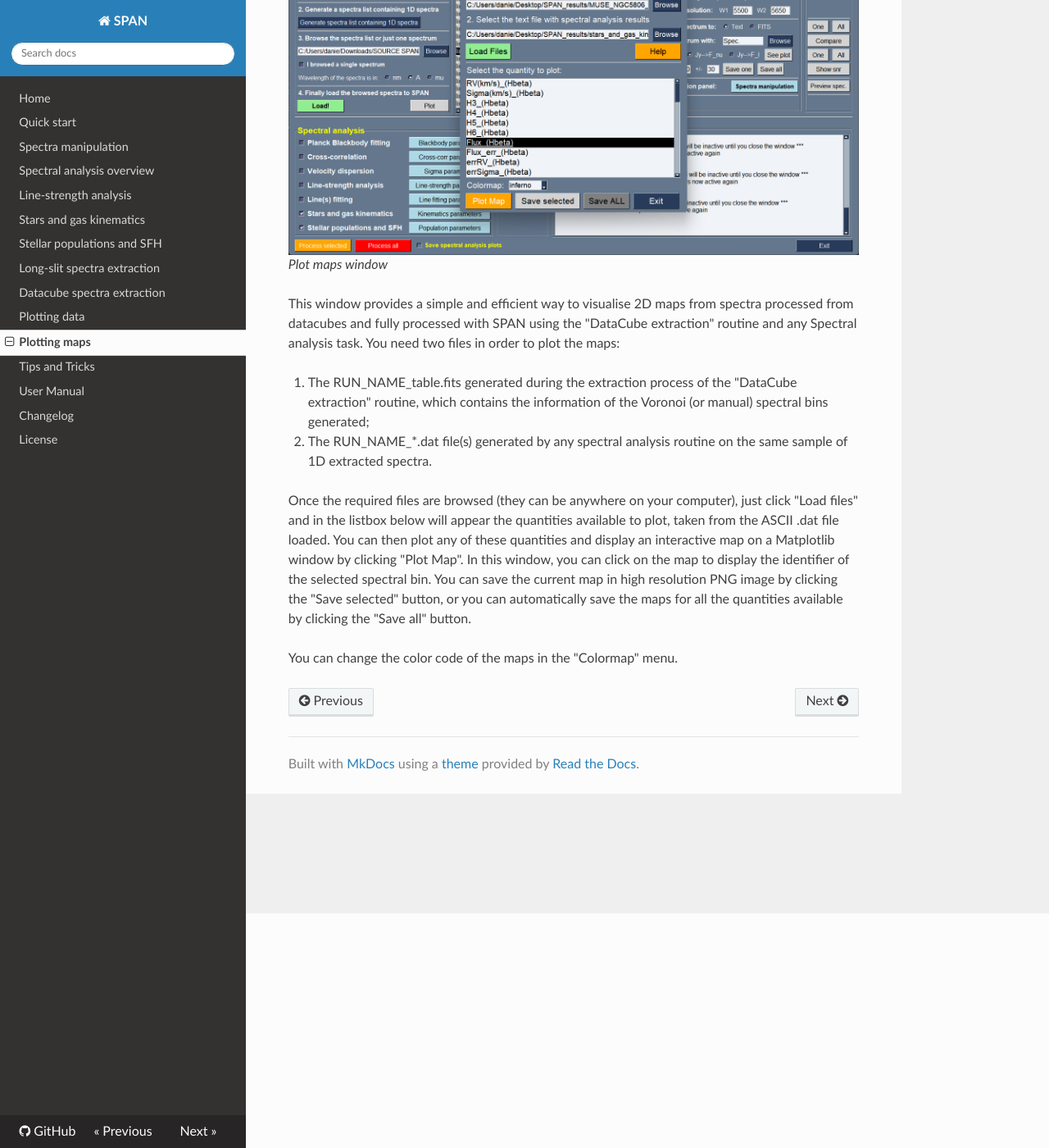
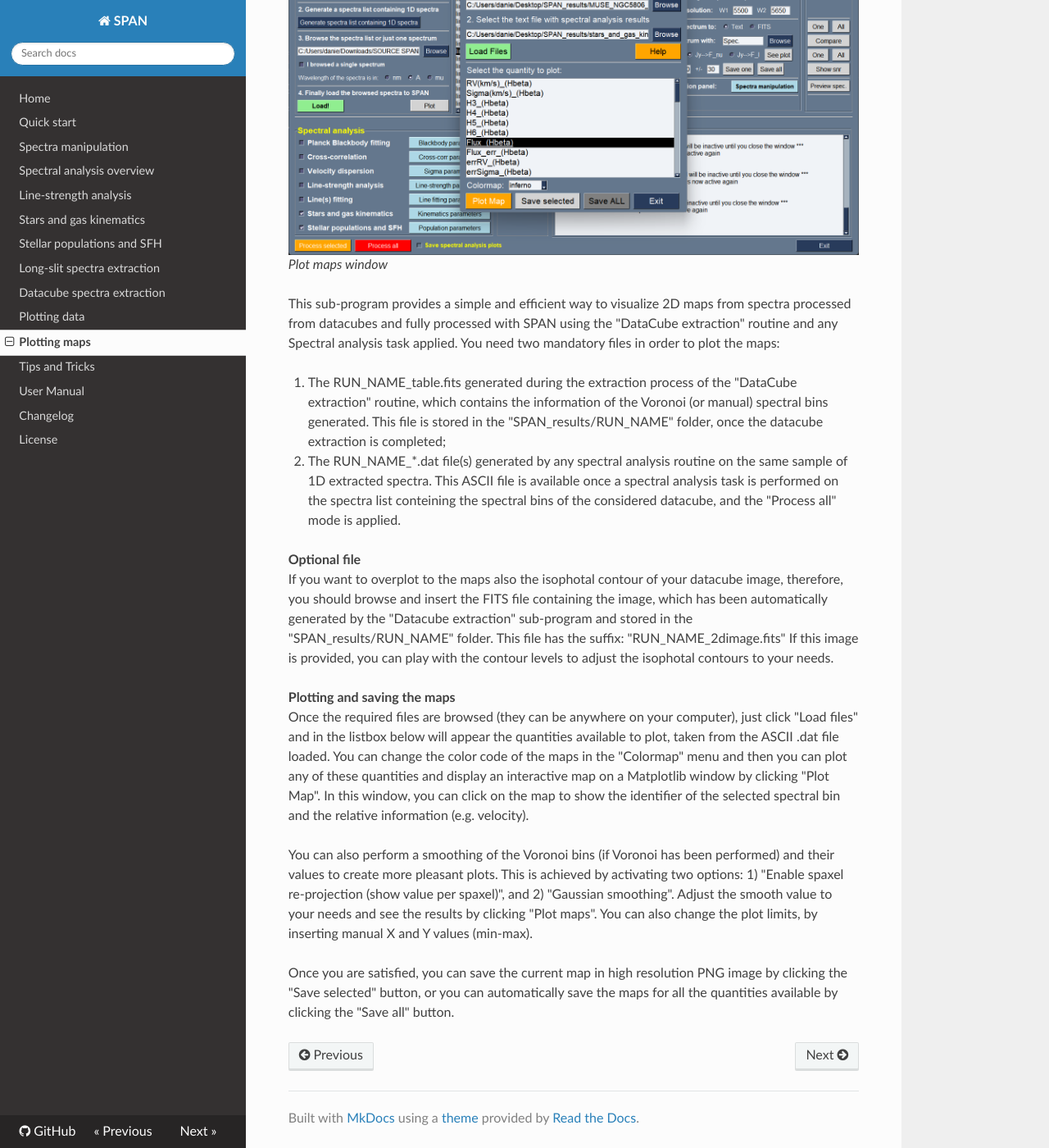
Before and after one commit to danielegasparri/span-gui, an MkDocs documentation site: the page built from docs/plot_maps.md, in a window 1280 px wide and 1400 px high, scrolled down 286 px. Shown: the whole window at 82% size. Built offline with MkDocs 1.6.1, drawn with Linux system fonts in a browser that asks for light colours; nearby versions of some CDN libraries.

Commit message:
Add files via upload

```diff
--- a/docs/plot_maps.md
+++ b/docs/plot_maps.md
@@ -8,13 +8,20 @@ Daniele Gasparri, July 2025
 *Plot maps window*
 
 
-This window provides a simple and efficient way to visualise 2D maps from spectra processed from datacubes and fully processed with SPAN using the "DataCube extraction" routine and any Spectral analysis task.
-You need two files in order to plot the maps:
+This sub-program provides a simple and efficient way to visualize 2D maps from spectra processed from datacubes and fully processed with SPAN using the "DataCube extraction" routine and any Spectral analysis task applied.
+You need two mandatory files in order to plot the maps:
 
-1. The RUN_NAME_table.fits generated during the extraction process of the "DataCube extraction" routine, which contains the information of the Voronoi (or manual) spectral bins generated;
-2. The RUN_NAME_*.dat file(s) generated by any spectral analysis routine on the same sample of 1D extracted spectra.
+1. The RUN_NAME_table.fits generated during the extraction process of the "DataCube extraction" routine, which contains the information of the Voronoi (or manual) spectral bins generated. This file is stored in the "SPAN_results/RUN_NAME" folder, once the datacube extraction is completed;
+2. The RUN_NAME_*.dat file(s) generated by any spectral analysis routine on the same sample of 1D extracted spectra. This ASCII file is available once a spectral analysis task is performed on the spectra list conteining the spectral bins of the considered datacube, and the "Process all" mode is applied.
 
-Once the required files are browsed (they can be anywhere on your computer), just click "Load files" and in the listbox below will appear the quantities available to plot, taken from the ASCII .dat file loaded. You can then plot any of these quantities and display an interactive map on a Matplotlib window by clicking "Plot Map". In this window, you can click on the map to display the identifier of the selected spectral bin.
-You can save the current map in high resolution PNG image by clicking the "Save selected" button, or you can automatically save the maps for all the quantities available by clicking the "Save all" button.
+**Optional file**
+If you want to overplot to the maps also the isophotal contour of your datacube image, therefore, you should browse and insert the FITS file containing the image, which has been automatically generated by the "Datacube extraction" sub-program and stored in the "SPAN_results/RUN_NAME" folder. This file has the suffix: "RUN_NAME_2dimage.fits"
+If this image is provided, you can play with the contour levels to adjust the isophotal contours to your needs.
 
-You can change the color code of the maps in the "Colormap" menu.
+**Plotting and saving the maps**
+Once the required files are browsed (they can be anywhere on your computer), just click "Load files" and in the listbox below will appear the quantities available to plot, taken from the ASCII .dat file loaded. You can change the color code of the maps in the "Colormap" menu and then you can plot any of these quantities and display an interactive map on a Matplotlib window by clicking "Plot Map". In this window, you can click on the map to show the identifier of the selected spectral bin and the relative information (e.g. velocity).
+
+You can also perform a smoothing of the Voronoi bins (if Voronoi has been performed) and their values to create more pleasant plots. This is achieved by activating two options: 1) "Enable spaxel re-projection (show value per spaxel)", and 2) "Gaussian smoothing". Adjust the smooth value to your needs and see the results by clicking "Plot maps".
+You can also change the plot limits, by inserting manual X and Y values (min-max).
+
+Once you are satisfied, you can save the current map in high resolution PNG image by clicking the "Save selected" button, or you can automatically save the maps for all the quantities available by clicking the "Save all" button.
--- a/pyproject.toml
+++ b/pyproject.toml
@@ -4,7 +4,7 @@ build-backend = "setuptools.build_meta"
 
 [project]
 name = "span-gui"
-version = "6.6.8"
+version = "6.6.9"
 description = "GUI program for the manipulation and analysis of astronomical spectra in the optical and NIR wavelength ranges."
 requires-python = ">=3.10"
 readme = "README.md"
```
Also changed, not shown: docs/changelog.md (+1 -0 lines).
